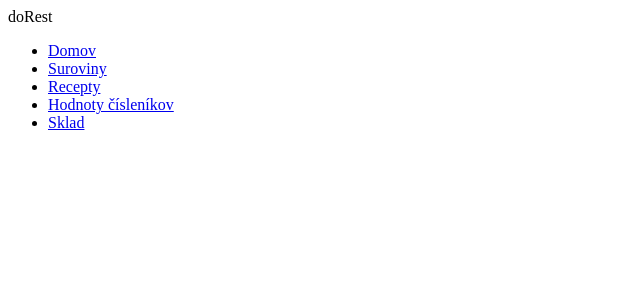
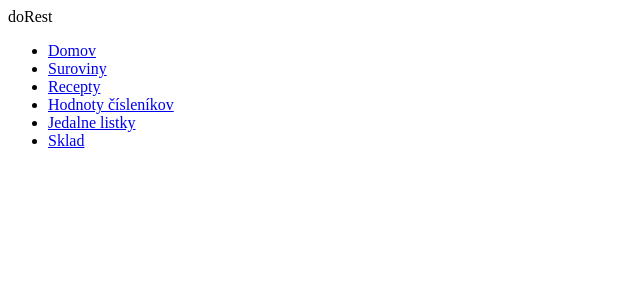
Before and after one commit to samod1/restauracia, a PHP site: page /widgets/navbar.php in a window 1280 px wide. Shown: the top 300 px of the page, without its empty margins (0-640 px from the left). Run offline with PHP 8.4, Linux system fonts and the light colour scheme; data that the repository does not hold is empty.

Commit message:
spustenie jedalnych listkov v navbare

```diff
--- a/widgets/navbar.php
+++ b/widgets/navbar.php
@@ -17,9 +17,9 @@
                     <li class="nav-item <?php if ($stranka == "kategorie") {echo " active";} ?>">
                         <a class="nav-link" href="../kategorie.php">Hodnoty čísleníkov</a>
                     </li>
-                  <!--  <li class="nav-item <?php if ($stranka == "listky") {echo " active";} ?>">
+                    <li class="nav-item <?php if ($stranka == "listky") {echo " active";} ?>">
                         <a class="nav-link" href="../jedalny_listok.php">Jedalne listky</a>
-                    </li> -->
+                    </li>
                     <li class="nav-item <?php if ($stranka == "sklad") {echo " active";} ?>">
                         <a class="nav-link" href="../sklad.php">Sklad</a>
                     </li>
```
